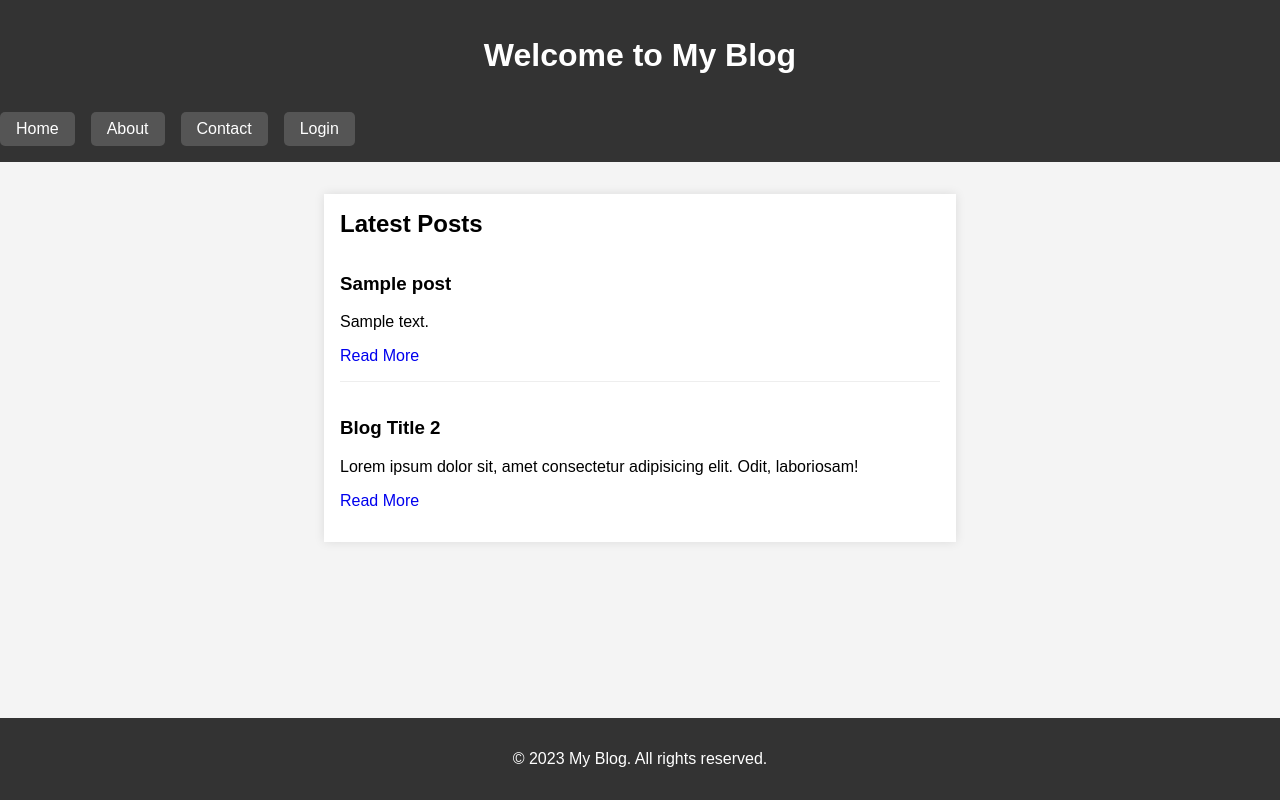
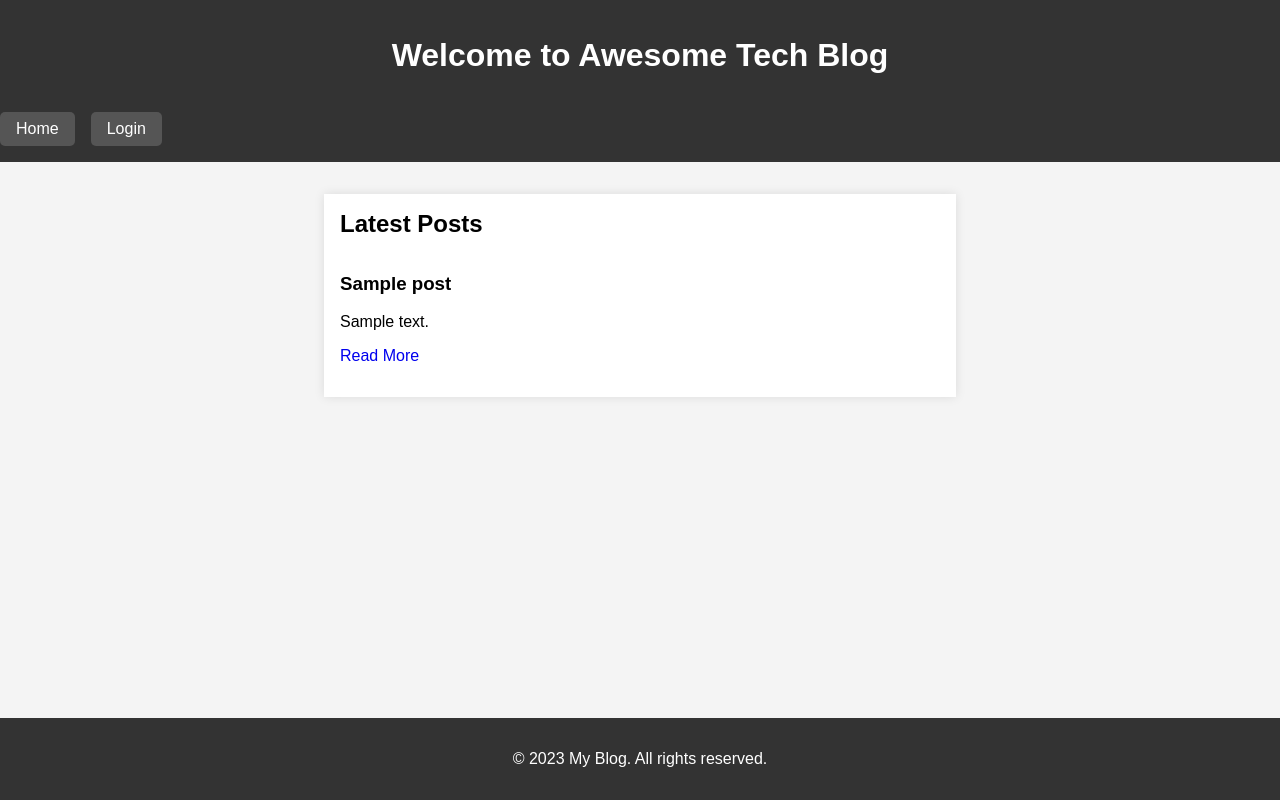
Before and after one commit to didierthomasm/Blogger, a Node project: template views/home.handlebars in a window 1280 px wide. Run offline with Node 20 templates, Linux system fonts and the light colour scheme; the template is opened without the code that fills it: most values are stand-ins (such as "Sample title", 1, 10 or a date in 2020); some libraries are stand-ins or nearby versions.

Commit message:
Add profile.handlebars view and update main.handlebars layout.

```diff
--- a/views/home.handlebars
+++ b/views/home.handlebars
@@ -1,16 +1,10 @@
 <section>
     <h2>Latest Posts</h2>
     {{#each posts as |post|}}
-    <!-- Sample blog post placeholders -->
-    <article>
-        <h3>{{post.title}}</h3>
-        <p>{{post.content}}</p>
-        <a href="/blog/1">Read More</a>
-    </article>
+        <article>
+            <h3>{{post.title}}</h3>
+            <p>{{post.content}}</p>
+            <a href="/blog/{{post.id}}">Read More</a>
+        </article>
     {{/each}}
-    <article>
-        <h3>Blog Title 2</h3>
-        <p>Lorem ipsum dolor sit, amet consectetur adipisicing elit. Odit, laboriosam!</p>
-        <a href="/blog/2">Read More</a>
-    </article>
 </section>
--- a/views/layouts/main.handlebars
+++ b/views/layouts/main.handlebars
@@ -4,17 +4,21 @@
     <meta charset="UTF-8">
     <meta http-equiv="X-UA-Compatible" content="IE=edge">
     <meta name="viewport" content="width=device-width, initial-scale=1.0">
-    <title>Main | My Blog</title>
+    <title>Awesome Tech Blog</title>
     <link rel="stylesheet" href="/css/styles.css">
 </head>
 <body>
 <header>
-    <h1>Welcome to My Blog</h1>
+    <h1>Welcome to Awesome Tech Blog</h1>
     <nav>
+        {{#if logged_in}}
         <a href="/">Home</a>
-        <a href="/about">About</a>
-        <a href="/contact">Contact</a>
+        <a href="/profile">Profile</a>
+        <button class="no-button" id="logout">logout</button>
+        {{else}}
+        <a href="/">Home</a>
         <a href="/login">Login</a>
+        {{/if}}
     </nav>
 </header>
 
```
Also changed, not shown: views/login.handlebars (+6 -4 lines), views/profile.handlebars (added, +22 -0 lines), views/register.handlebars (+7 -0 lines), views/post.handlebars (added).
